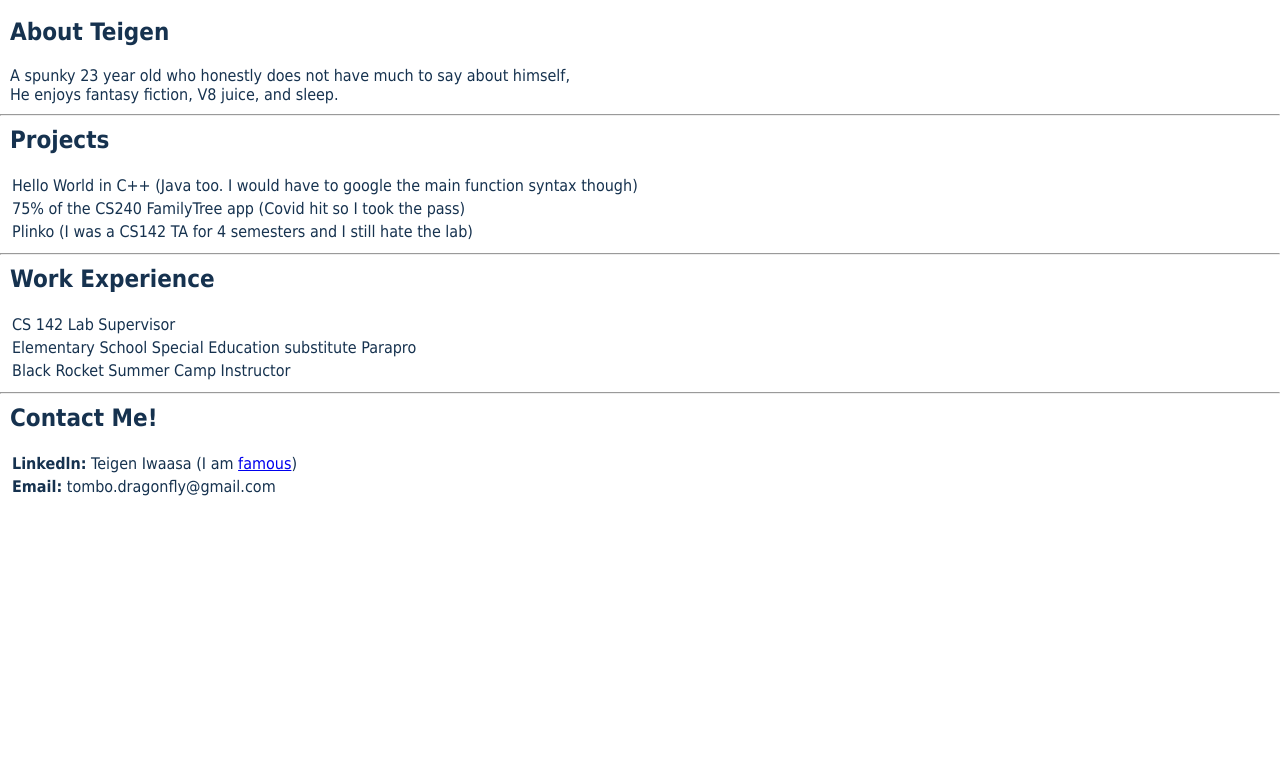
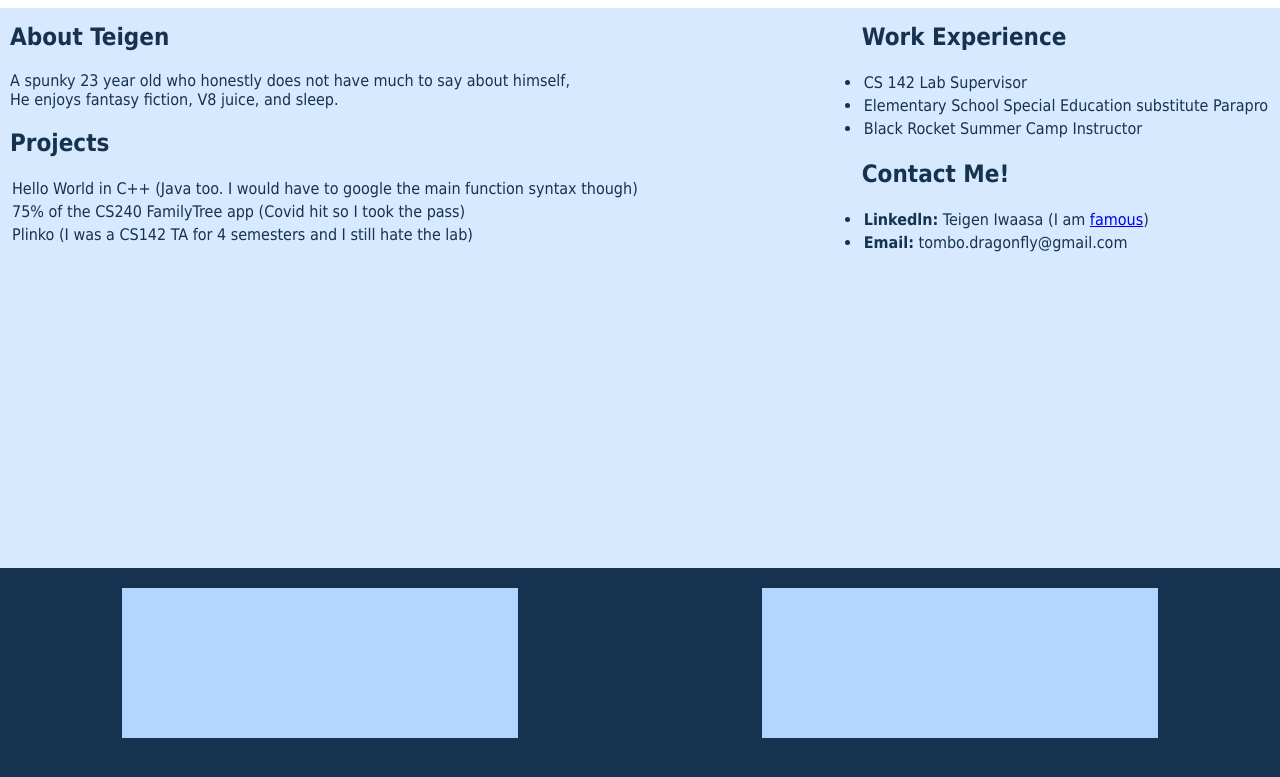
Before and after one commit to Temmues/CSS_HW, a plain HTML site: page index.html in a window 1280 px wide. Shown: the part 101-878 px from the top of the page. Before the commit the page ends 800 px from the top, so only its background shows below. Drawn offline with Linux system fonts and the light colour scheme.

Commit message:
Update index.html

```diff
--- a/index.html
+++ b/index.html
@@ -11,33 +11,43 @@
       <li id = 'Member'> <a> Work Experience<a/></li>
       <li id = 'Member'> <a> Contact Me!<a/></li>
     </ul>
-    <h1>Welcome!</h1>
-    <div class = 'about'>
+  <h1>Welcome!</h1>
+  <div class='page'>
+
+  <div class = 'block'>
+    <div class = 'Element'>
     <h2>About Teigen</h2>
     <p> A spunky 23 year old who honestly does not have much to say about himself, <br>
     He enjoys fantasy fiction, V8 juice, and sleep.</p>
     </div>
-    <hr/>
     <h2>Projects</h2>
 
-    <ul class='list'>
+    <ul class='Element'>
       <li>Hello World in C++ (Java too. I would have to google the main function syntax though)</li>
       <li>75% of the CS240 FamilyTree app (Covid hit so I took the pass)</li>
       <li>Plinko (I was a CS142 TA for 4 semesters and I still hate the lab)</li>
     </ul>
-    <hr>
+
+  </div>
+  <div class='block'>
     <h2>Work Experience</h2>
-    <ul class = 'list'>
+    <ul class = 'Element'>
       <li>CS 142 Lab Supervisor</li>
       <li>Elementary School Special Education substitute Parapro</li>
       <li>Black Rocket Summer Camp Instructor</li>
     </ul>
-    <hr/>
     <h2>Contact Me!</h2>
-    <ul = 'list'>
+    <ul = 'Element'>
       <li><strong>Linkedln:</strong> Teigen Iwaasa (I am <a href="Noticed.PNG">famous</a>)</li>
       <li><strong>Email:</strong> tombo.dragonfly@gmail.com</li>
     </ul>
+  </div>
+  </div>
+  <div class='footer'>
+    <div class='square'> </div>
+    <div class='square'> </div>
+  </div>
+
 
     <!-- Rest of the page content -->
   </body>
```
